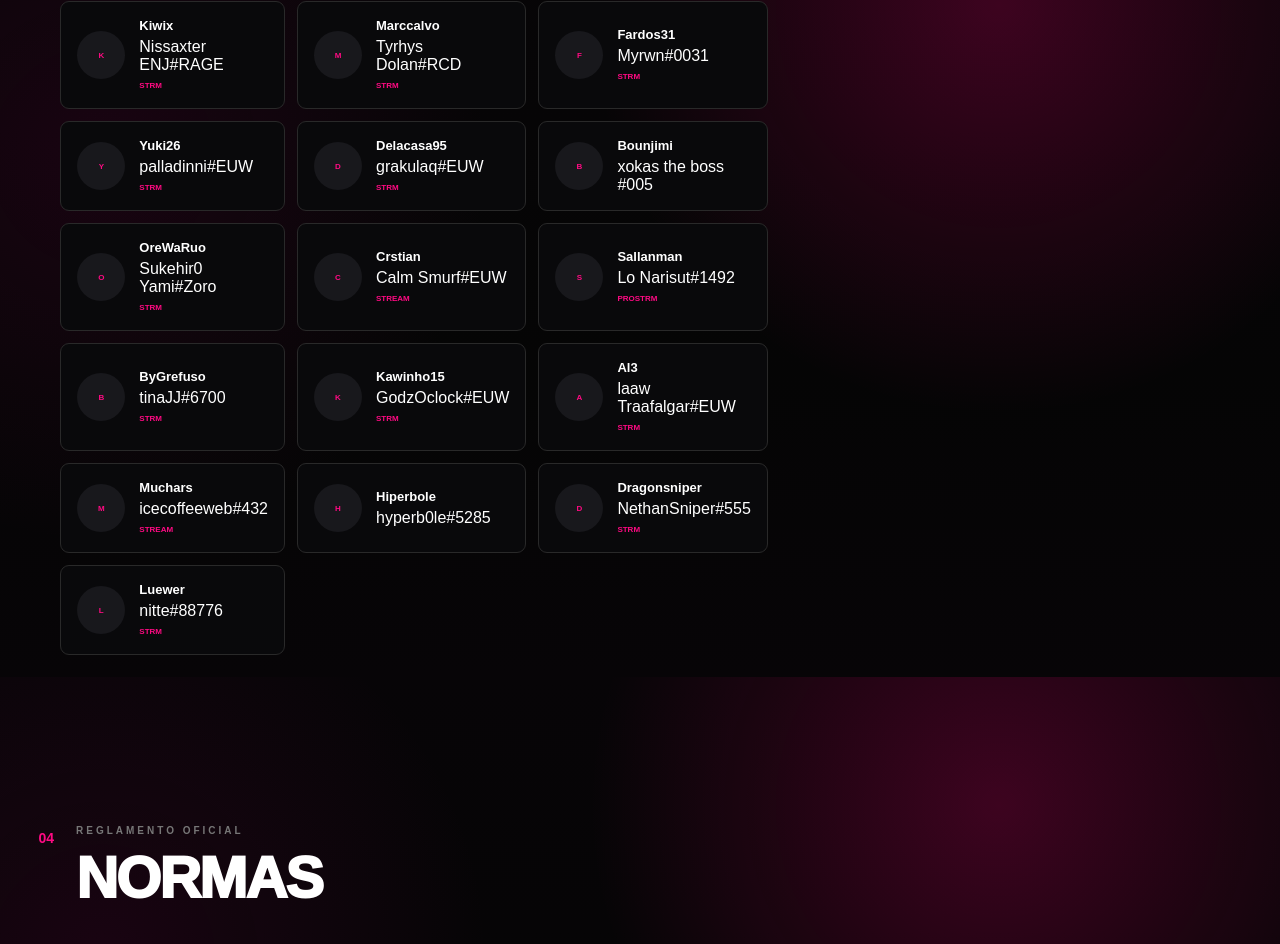
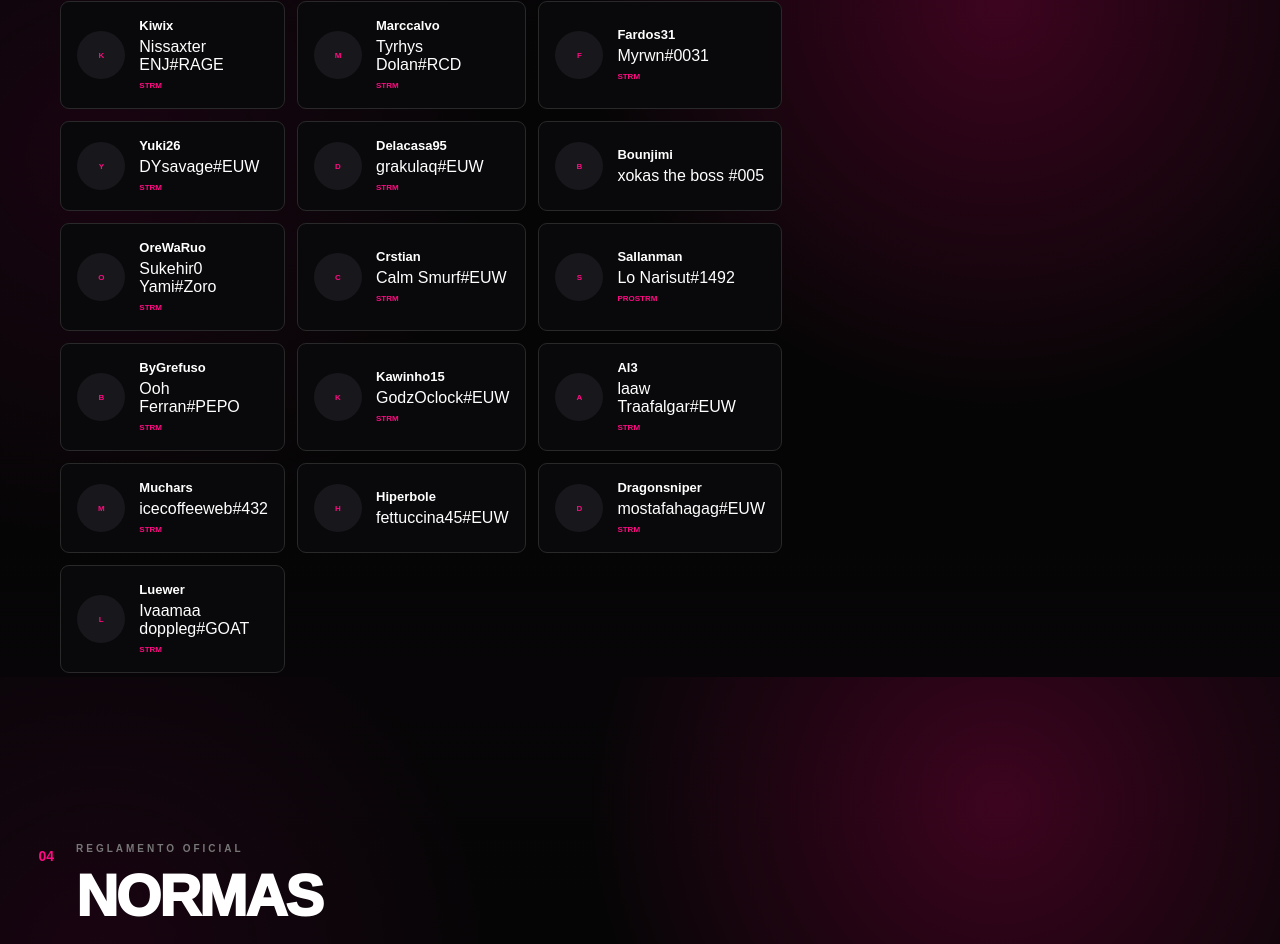
Before and after one commit to ByGrefuso/grefuso-challenge, a Next.js app: page / in a window 1280 px wide. Shown: the part 1723-2667 px from the top of the page. Built offline with nearby package versions, Linux system fonts and the light colour scheme; no server answers; a web font is replaced by a local one.

Commit message:
Update page.tsx

```diff
--- a/app/page.tsx
+++ b/app/page.tsx
@@ -31,25 +31,25 @@ const PARTICIPANTS = [
   { name: "Kiwix", riotId: "Nissaxter ENJ#RAGE", platform: "kick", channel: "bydagma" },
   { name: "Marccalvo", riotId: "Tyrhys Dolan#RCD", platform: "twitch", channel: "marcsuarezdp" },
   { name: "Fardos31", riotId: "Myrwn#0031", platform: "twitch", channel: "fardos_31" },
-  { name: "Yuki26", riotId: "palladinni#EUW", platform: "twitch", channel: "yuuki26_" },
+  { name: "Yuki26", riotId: "DYsavage#EUW", platform: "twitch", channel: "yuuki26_" },
   { name: "Delacasa95", riotId: "grakulaq#EUW", platform: "twitch", channel: "delakelly" },
   { name: "Bounjimi", riotId: "xokas the boss #005", platform: null, channel: null },
   { name: "OreWaRuo", riotId: "Sukehir0 Yami#Zoro", platform: "twitch", channel: "orewarulo" },
   { name: "Crstian", riotId: "Calm Smurf#EUW", platform: "twitch", channel: "crisblade04" },
   { name: "Sallanman", riotId: "Lo Narisut#1492", platform: "twitch", channel: "sallanman_cat" },
-  { name: "ByGrefuso", riotId: "tinaJJ#6700", platform: "twitch", channel: "bygrefuso" },
+  { name: "ByGrefuso", riotId: "Ooh Ferran#PEPO", platform: "twitch", channel: "bygrefuso" },
   { name: "Kawinho15", riotId: "GodzOclock#EUW", platform: "twitch", channel: "kawinho15_" },
   { name: "Al3", riotId: "laaw Traafalgar#EUW", platform: "twitch", channel: "euwthe4l3" },
   { name: "Muchars", riotId: "icecoffeeweb#432", platform: null, channel: "muchars" },
-  { name: "Hiperbole", riotId: "hyperb0le#5285", platform: null, channel: null },
-  { name: "Dragonsniper", riotId: "NethanSniper#555", platform: "twitch", channel: "DragonSniper555" },
-  { name: "Luewer", riotId: "nitte#88776", platform: "twitch", channel: "luewer18" },
+  { name: "Hiperbole", riotId: "fettuccina45#EUW", platform: null, channel: null },
+  { name: "Dragonsniper", riotId: "mostafahagag#EUW", platform: "twitch", channel: "DragonSniper555" },
+  { name: "Luewer", riotId: "Ivaamaa  doppleg#GOAT", platform: "twitch", channel: "luewer18" },
 ] as const;
 
 const streamerLabels: Record<string, string[]> = {
   bygrefuso: ["STRM"],
   sallanman_cat: ["PRO", "STRM"],
-  crisbalde_: ["STRM"],
+  crisblade04: ["STRM"],
   yuuki26_: ["STRM"],
   orewarulo: ["STRM"],
   fardos_31: ["STRM"],
@@ -60,6 +60,7 @@ const streamerLabels: Record<string, string[]> = {
   DragonSniper555: ["STRM"],
   luewer18: ["STRM"],
   bydagma: ["STRM"],
+  muchars: ["STRM"],
 };
 
 const FAQS = [
```
